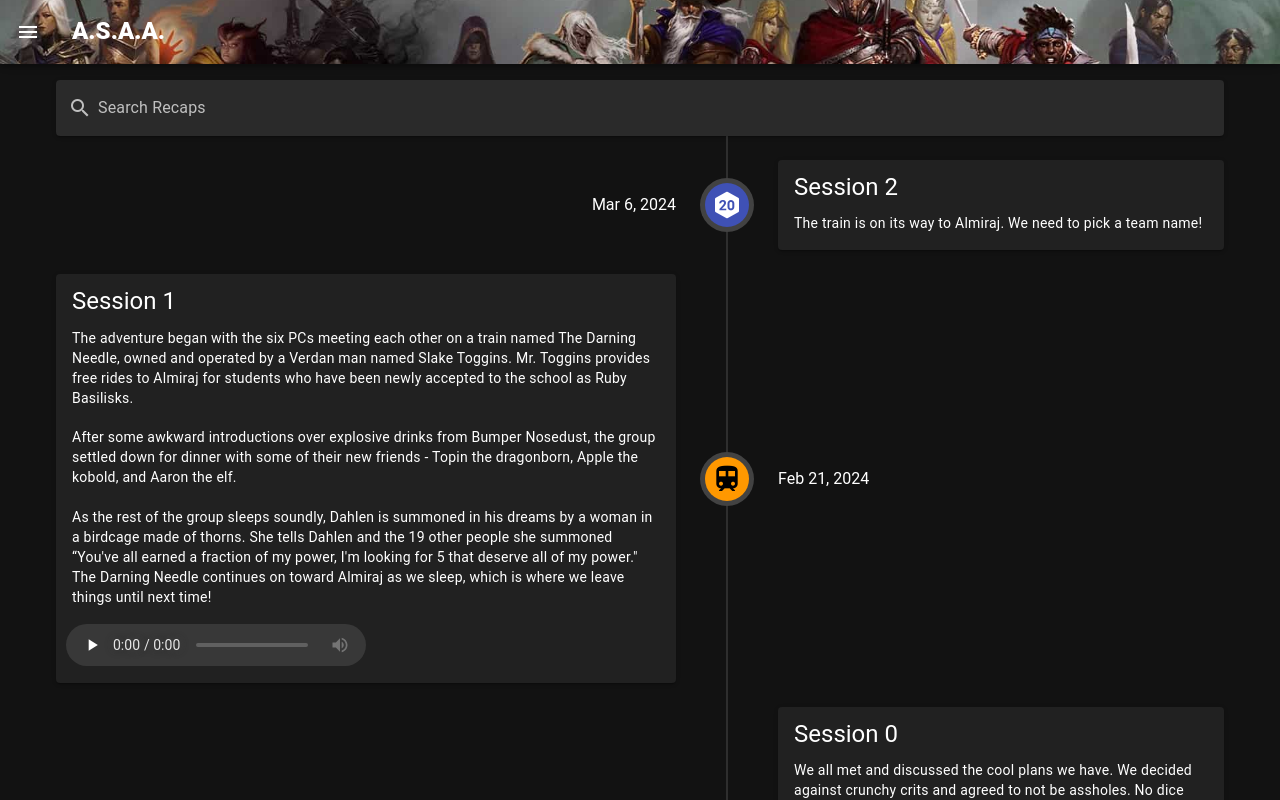
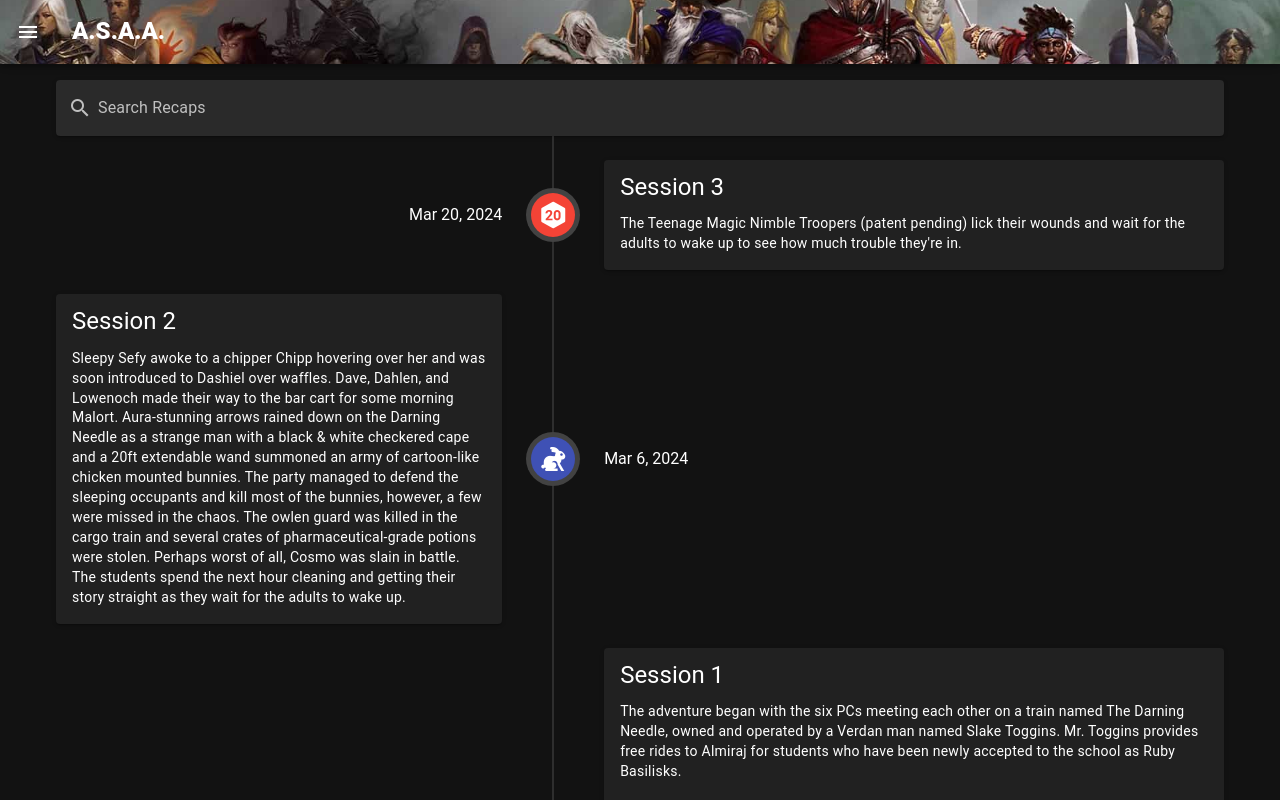
Before and after one commit to AlexMay00/therenthyr, a Vue app: page /#/recap in a window 1280 px wide. Shown: the top 800 px of the page. Built offline with nearby package versions, Linux system fonts and the light colour scheme.

Commit message:
session 2 recap text

```diff
--- a/src/components/Recap.vue
+++ b/src/components/Recap.vue
@@ -63,7 +63,14 @@
           color: 'indigo',
           year: 'Mar 6, 2024',
           headline: 'Session 2',
-          text: 'The train is on its way to Almiraj. We need to pick a team name!',
+          text: 'Sleepy Sefy awoke to a chipper Chipp hovering over her and was soon introduced to Dashiel over waffles. Dave, Dahlen, and Lowenoch made their way to the bar cart for some morning Malort. Aura-stunning arrows rained down on the Darning Needle as a strange man with a black & white checkered cape and a 20ft extendable wand summoned an army of cartoon-like chicken mounted bunnies. The party managed to defend the sleeping occupants and kill most of the bunnies, however, a few were missed in the chaos. The owlen guard was killed in the cargo train and several crates of pharmaceutical-grade potions were stolen. Perhaps worst of all, Cosmo was slain in battle. The students spend the next hour cleaning and getting their story straight as they wait for the adults to wake up.',
+          icon: 'mdi-rabbit'
+        },
+        {
+          color: 'red',
+          year: 'Mar 20, 2024',
+          headline: 'Session 3',
+          text: 'The Teenage Magic Nimble Troopers (patent pending) lick their wounds and wait for the adults to wake up to see how much trouble they\'re in.',
           icon: 'mdi-dice-d20'
         },
       ].reverse(),
```
